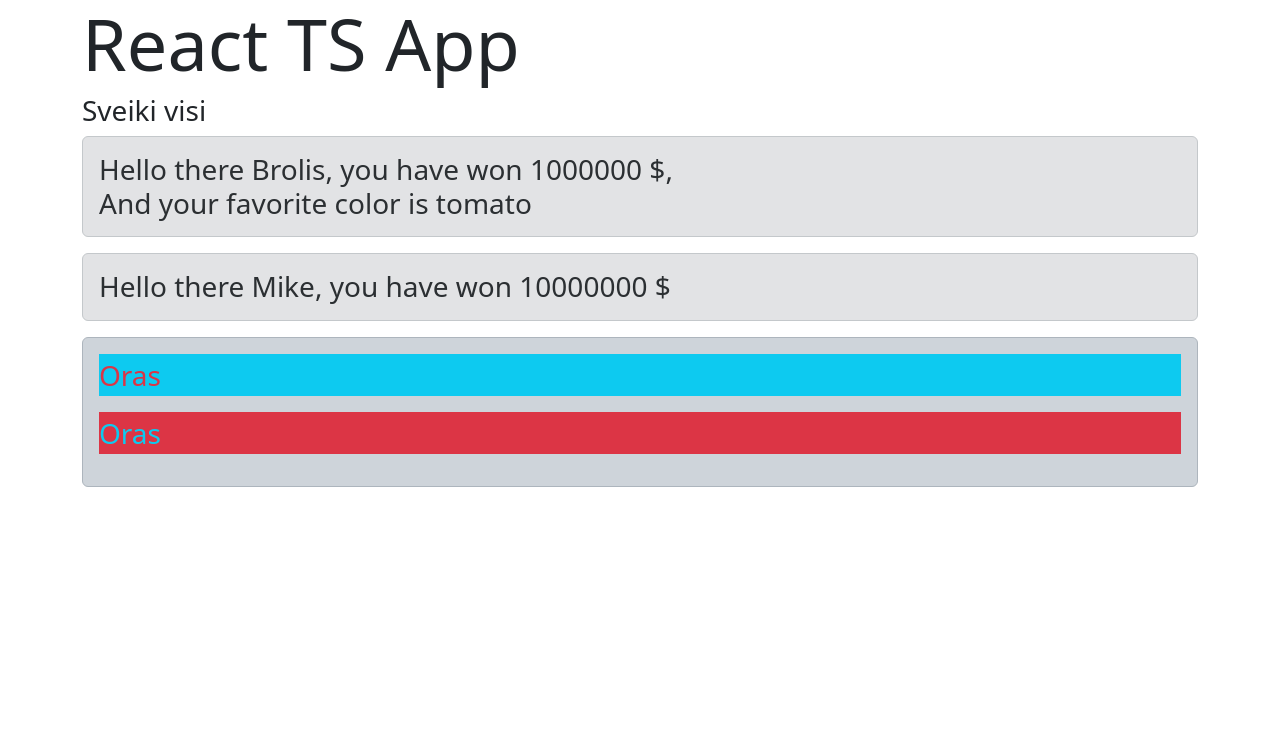
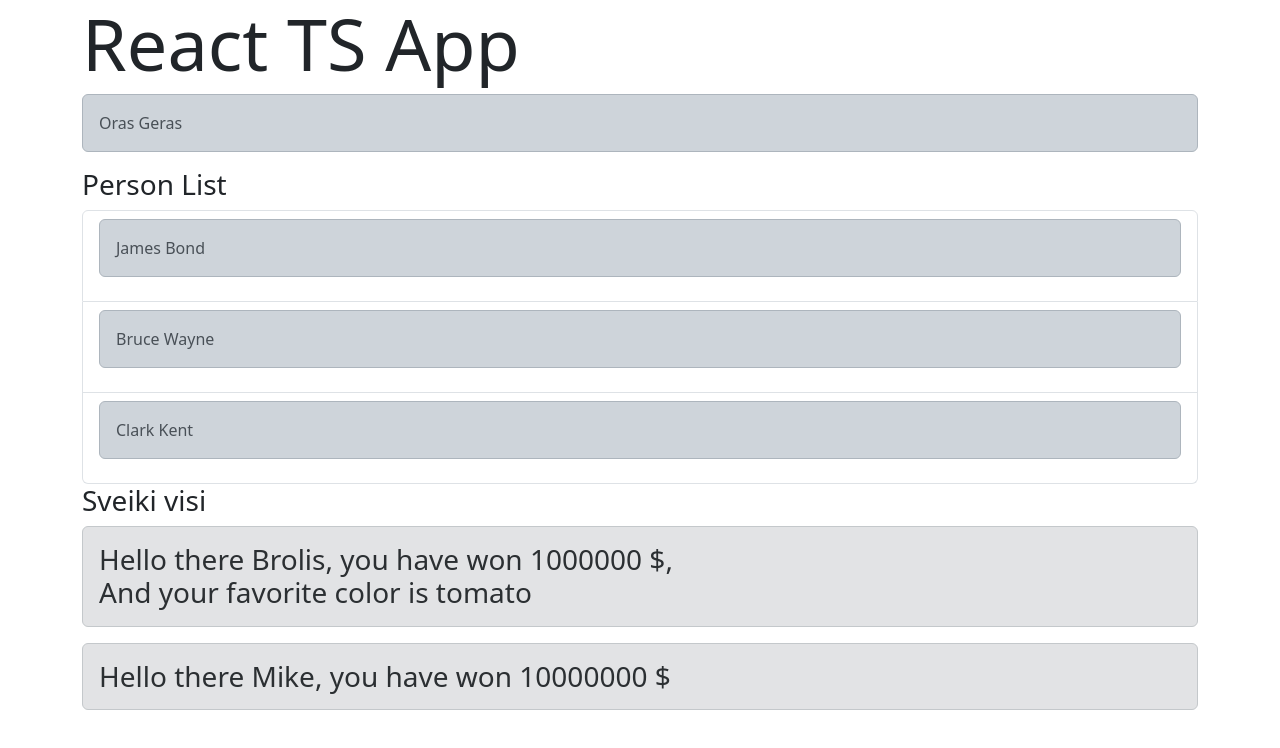
Before and after one commit to Tarvydas-Sarunas/01_react_ts_intro, a React (Vite) app: page / in a window 1280 px wide. Shown: the top 748 px of the page. Built offline with nearby package versions, Linux system fonts and the light colour scheme.

Commit message:
personObj.type

```diff
--- a/src/App.tsx
+++ b/src/App.tsx
@@ -1,6 +1,8 @@
 import Greet from './components/Greet';
 import Heading from './components/Heading';
 import Person, { PersonProps } from './components/Person';
+import PersonList from './components/PersonList';
+import { PersonObj } from './components/PersonObj.type';
 
 function App() {
   const personObj = {
@@ -8,13 +10,29 @@ function App() {
     lastName: 'Geras',
   };
 
+  const personArr: PersonObj[] = [
+    {
+      firstName: 'James',
+      lastName: 'Bond',
+    },
+    {
+      firstName: 'Bruce',
+      lastName: 'Wayne',
+    },
+    {
+      firstName: 'Clark',
+      lastName: 'Kent',
+    },
+  ];
+
   return (
     <div className='container'>
       <h1 className='display-2'>React TS App</h1>
+      <Person item={personObj} />
+      <PersonList list={personArr} />
       <Heading title='Sveiki' />
       <Greet name='Brolis' amaount={1_000_000} favoritColor='tomato' />
       <Greet name='Mike' amaount={10_000_000} />
-      <Person item={personObj} />
     </div>
   );
 }
--- a/src/components/Person.tsx
+++ b/src/components/Person.tsx
@@ -1,4 +1,6 @@
 // priima du props firstname ir last name abu string
+
+import { PersonObj } from './PersonObj.type';
 
 // jsx atvaizduojame su kiek stiliaus varda ir pavarde
 
@@ -7,15 +9,14 @@
 // priima objekta kuris turi viduje dvi savybes first name ir last name
 
 export type PersonProps = {
-  item: { firstName: string; lastName: string };
+  item: PersonObj;
 };
 
 export default function Person(props: PersonProps) {
   return (
     <div>
       <div className='alert alert-dark'>
-        <p className='text-danger bg-info fs-3'>{props.item.firstName}</p>
-        <p className='text-info bg-danger fs-3'>{props.item.firstName}</p>
+        {props.item.firstName} {props.item.lastName}
       </div>
     </div>
   );
--- /dev/null
+++ b/src/components/PersonList.tsx
@@ -0,0 +1,21 @@
+import Person from './Person';
+import { PersonObj } from './PersonObj.type';
+
+type PersonListProps = {
+  list: PersonObj[];
+};
+
+export default function PersonList(props: PersonListProps) {
+  return (
+    <div>
+      <h3>Person List</h3>
+      <ul className='list-group'>
+        {props.list.map((pObj) => (
+          <li className='list-group-item' key={pObj.firstName}>
+            <Person item={pObj} />
+          </li>
+        ))}
+      </ul>
+    </div>
+  );
+}
--- /dev/null
+++ b/src/components/PersonObj.type.tsx
@@ -0,0 +1,4 @@
+export type PersonObj = {
+  firstName: string;
+  lastName: string;
+};
```
